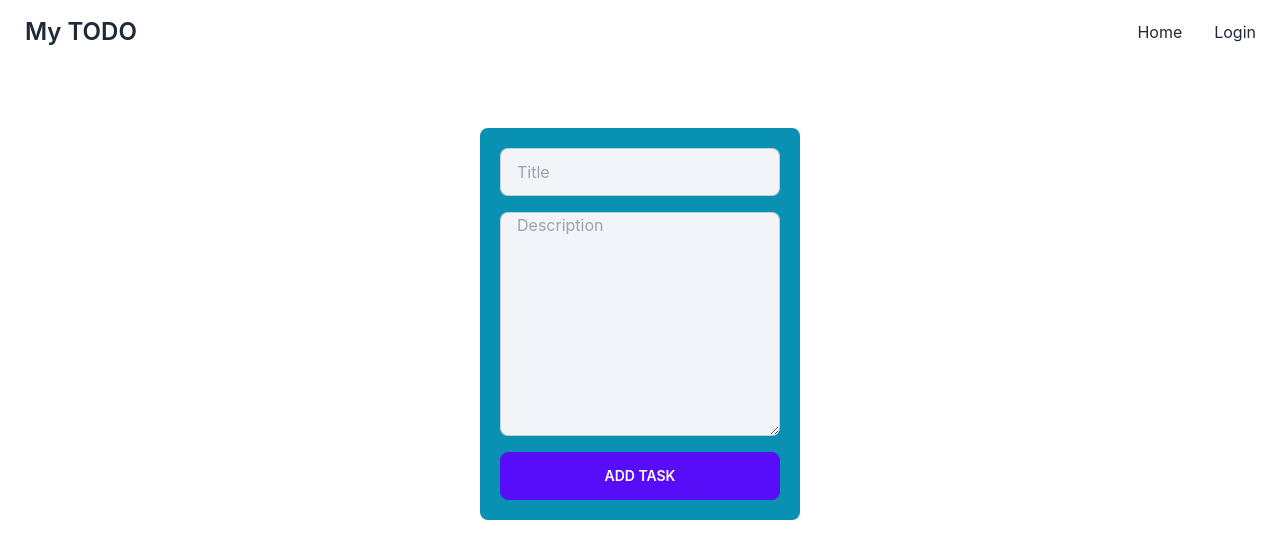
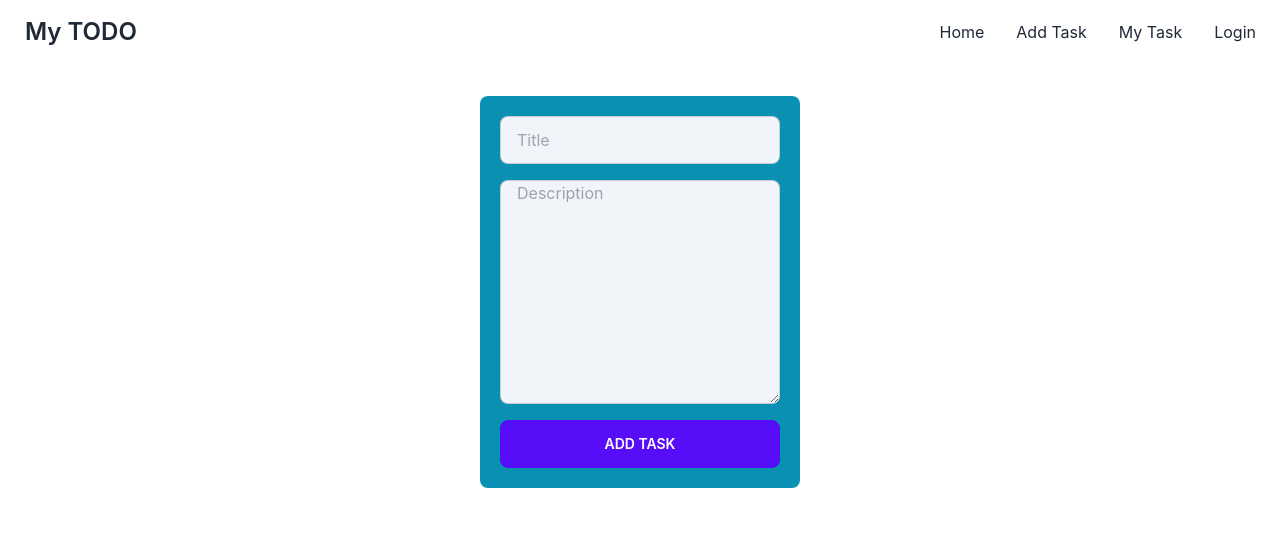
Before and after one commit to arifraj199/simple-todo-client, a React (Create React App) app: page /addtask in a window 1280 px wide. Shown: the top 558 px of the page. Built offline with nearby package versions, Linux system fonts and the light colour scheme.

Commit message:
todo task added implementation

```diff
--- a/src/components/AddTask.js
+++ b/src/components/AddTask.js
@@ -1,18 +1,27 @@
-import React from "react";
+import React, { useRef, useState } from "react";
+import MyTask from "./MyTask";
 
 const AddTask = () => {
+    const [task,setTask] = useState([]);
+    console.log(task);
+
     const handleForm = event =>{
         event.preventDefault();
         const title = event.target.name.value;
         const description = event.target.description.value;
+        const taskInfo = {
+            title:title,
+            description:description
+        }
 
-        console.log(title,description);
+        // console.log(title,description);
 
+        setTask(taskInfo);
         event.target.reset();
     }
   return (
-    <div className="mt-16">
-      <form onSubmit={handleForm} className="flex flex-col w-1/4 items-center gap-4 mx-auto bg-cyan-600  p-5 rounded-lg ">
+    <div className="mt-8">
+      <form onSubmit={handleForm} className="flex flex-col sm:w-1/2 lg:w-1/4  items-center gap-4 mx-auto bg-cyan-600 p-5 rounded-lg ">
         <input
           type="text"
           name="name"
@@ -31,6 +40,7 @@ const AddTask = () => {
           className="btn btn-primary w-full"
         />
       </form>
+      <MyTask task={task}></MyTask>
     </div>
   );
 };
--- a/src/components/MyTask.js
+++ b/src/components/MyTask.js
@@ -1,9 +1,16 @@
 import React from 'react';
 
-const MyTask = () => {
+const MyTask = ({task}) => {
+    console.log(task);
     return (
-        <div>
-            <h2>This is my task</h2>
+        <div class="collapse">
+        <input type="checkbox" />
+        <div class="collapse-title text-xl font-medium">
+            <h2>{task?.title}</h2>
+        </div>
+        <div class="collapse-content">
+            <p>Lorem, ipsum dolor sit amet consectetur adipisicing elit. Perferendis quibusdam pariatur assumenda numquam. Perferendis quas nesciunt cum, iure deleniti molestiae perspiciatis labore a, cupiditate obcaecati aspernatur delectus accusamus quos optio?</p>
+        </div>
         </div>
     );
 };
--- a/src/components/Navbar.js
+++ b/src/components/Navbar.js
@@ -30,6 +30,12 @@ const Navbar = () => {
               <Link to="/home">Home</Link>
             </li>
             <li>
+              <Link to="/addtask">Add Task</Link>
+            </li>
+            <li>
+              <Link to="/mytask">My Task</Link>
+            </li>
+            <li>
               <Link to="/login">Login</Link>
             </li>
           </ul>
@@ -44,6 +50,12 @@ const Navbar = () => {
             <Link to="/home">Home</Link>
           </li>
           <li>
+              <Link to="/addtask">Add Task</Link>
+            </li>
+            <li>
+              <Link to="/mytask">My Task</Link>
+            </li>
+          <li>
             <Link to="/login">Login</Link>
           </li>
         </ul>
```
